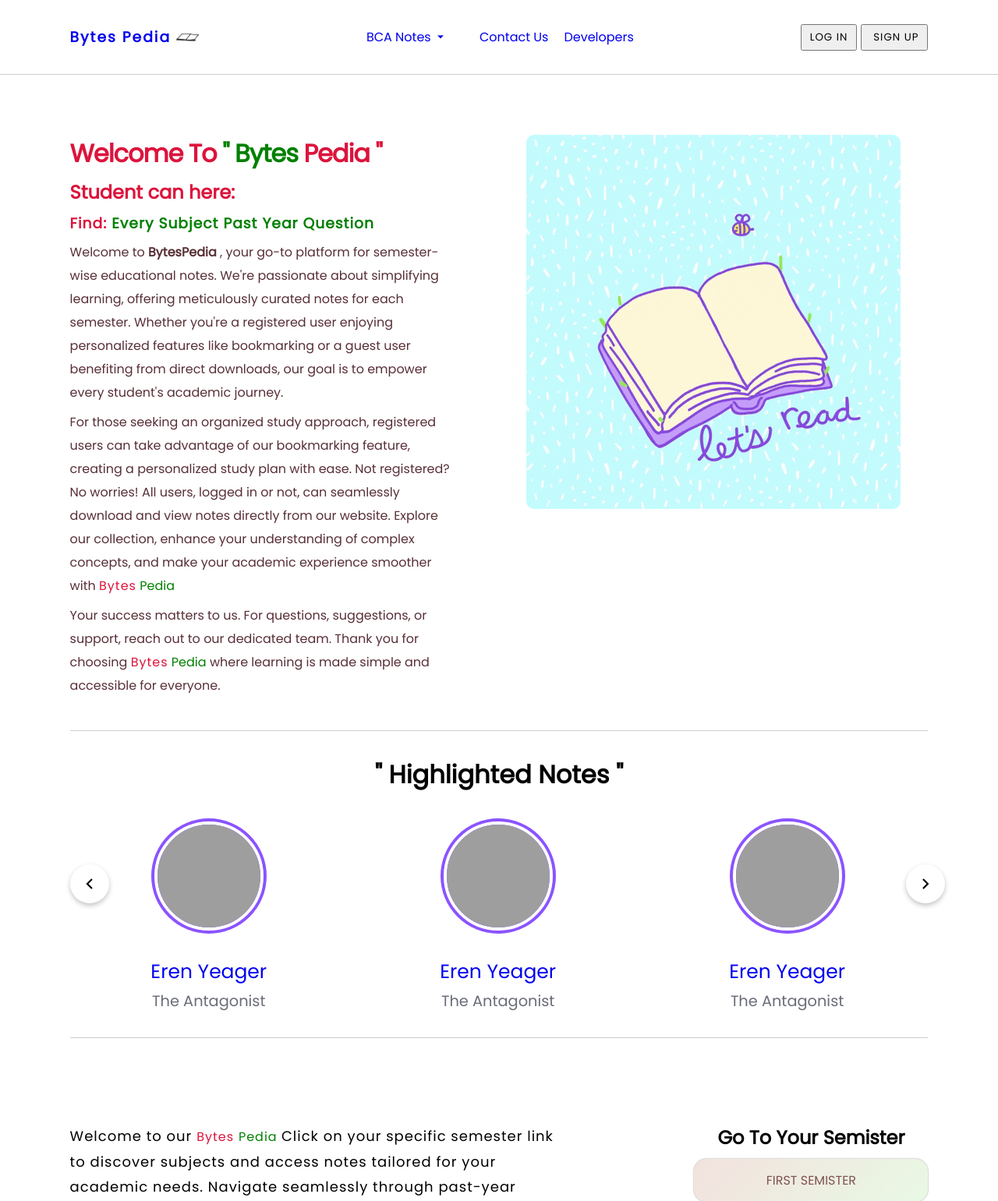
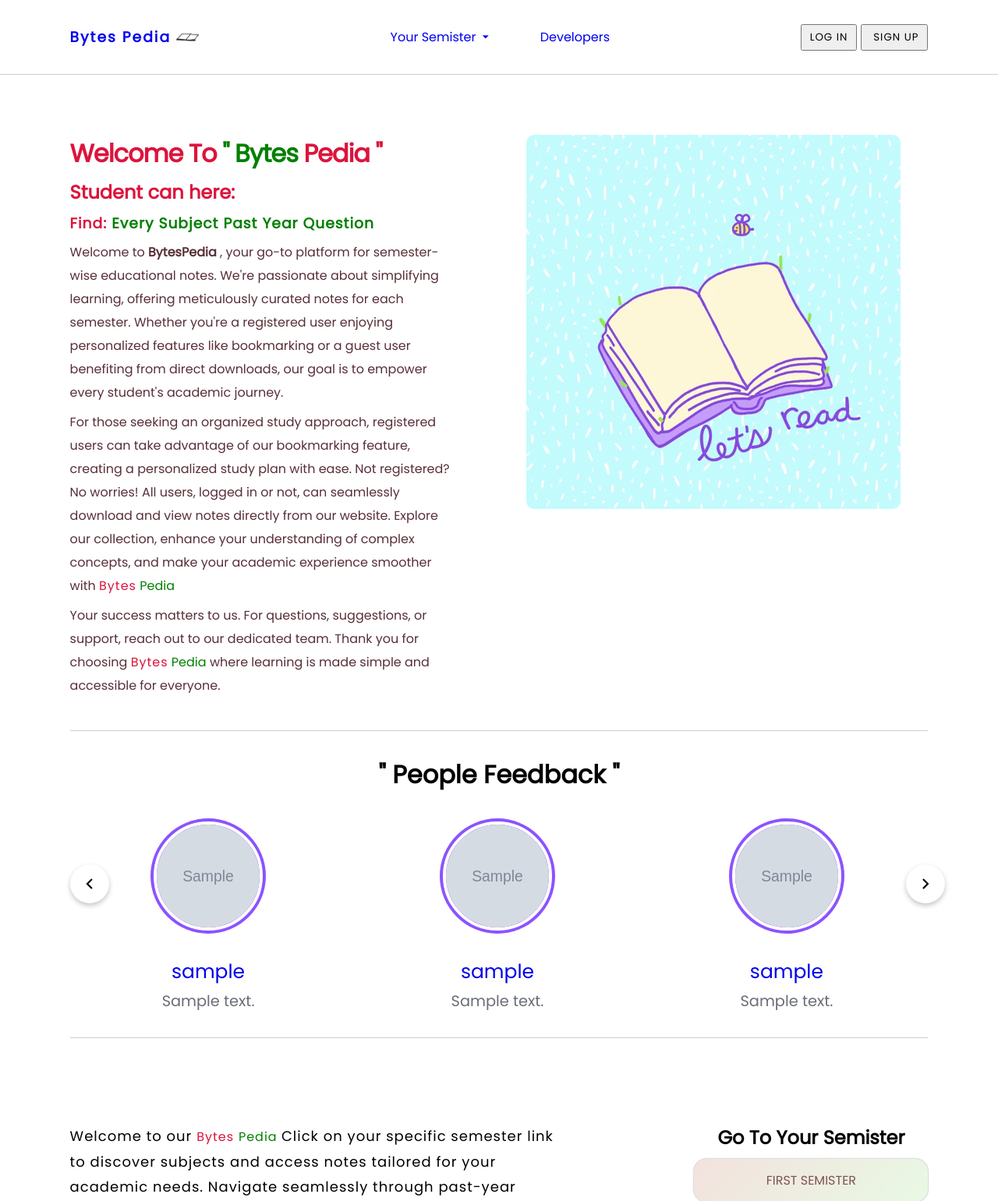
Before and after one commit to sautaboy/4th-sem-group-project, a Node server app: page / in a window 1280 px wide. Shown: the top 1541 px of the page at 78% size. Run offline with Node 20, Linux system fonts and the light colour scheme; tables that the repository leaves empty hold one stand-in row (values such as "Sample post"); grey boxes marked "Sample" are stand-in pictures; some libraries are stand-ins or nearby versions; grey boxes are pictures that could not be loaded.

Commit message:
peoples feedback has been added

```diff
--- a/public/javascripts/header.js
+++ b/public/javascripts/header.js
@@ -0,0 +1,25 @@
+
+// ham bar toggling
+document.querySelector(".ham-menu-button").addEventListener("click", function (e) {
+    document.querySelector(".phonoe-view-nav-list").classList.toggle("open")
+    document.querySelector(".ham-menu-button").classList.toggle("ri-menu-line");
+    document.querySelector(".ham-menu-button").classList.toggle("ri-close-line");
+})
+
+// feedback form closng showing
+
+let feedbackForm = document.querySelector("#feedback-form");
+let feedbackFormButton = document.querySelectorAll(".feedback-form-button")
+let closeFeedbackForm = document.querySelectorAll(".close-feedback-form")
+
+feedbackFormButton.forEach(function (e) {
+    e.addEventListener("click", function (e) {
+        feedbackForm.style.display = "flex"
+    })
+})
+
+closeFeedbackForm.forEach(function (e) {
+    e.addEventListener("click", function (e) {
+        feedbackForm.style.display = "none"
+    });
+})
--- a/public/stylesheets/header.css
+++ b/public/stylesheets/header.css
@@ -135,6 +135,83 @@ li.contact {
 }
 
 
+#feedback-form {
+    background: red;
+    margin-top: 6rem;
+    position: fixed;
+    z-index: 9;
+    height: 50vh;
+    width: 40%;
+    left: 50%;
+    top: 40%;
+    transform: translate(-50%, -50%);
+    display: flex;
+    flex-direction: column;
+    background: #222;
+    color: #222;
+    padding: 1rem;
+    height: fit-content;
+    border-radius: 10px;
+    gap: .5rem;
+    display: none;
+    z-index: 99999;
+
+    /* From https://css.glass */
+    background: rgba(255, 255, 255, 0);
+    border-radius: 16px;
+    box-shadow: 0 4px 30px rgba(0, 0, 0, 0.1);
+    backdrop-filter: blur(5px);
+    -webkit-backdrop-filter: blur(5px);
+    border: 1px solid rgba(255, 255, 255, 0.3);
+    border: black 1px solid;
+}
+
+#feedback-form h2 {
+    text-align: center;
+    padding: 1rem 0;
+    letter-spacing: 2px;
+}
+#feedback-form h3
+{
+    margin-bottom: 5px;
+}
+
+
+#feedback-option {
+    padding: 1rem;
+    cursor: pointer;
+    outline: none;
+}
+
+#feedback-form i {
+    position: absolute;
+    right: 10px;
+    top: 5px;
+    cursor: pointer;
+    font-size: 27px;
+}
+
+.feedback-form-button {
+    cursor: pointer;
+}
+
+
+
+#feedback-form textarea {
+    width: 100%;
+    /* background: red; */
+    padding: 1rem;
+    outline: none;
+    text-transform: capitalize;
+}
+
+#feedback-form button {
+    padding: .7rem;
+    cursor: pointer;
+    letter-spacing: 1px;
+    font-weight: bold;
+}
+
 
 
 
@@ -263,4 +340,8 @@ li.contact {
         text-transform: capitalize;
         margin-top: .5rem;
     }
+
+    #feedback-form {
+        width: 97%;
+    }
 }
--- a/routes/index.js
+++ b/routes/index.js
@@ -6,6 +6,7 @@ const localStrategy = require("passport-local")
 const flash = require('express-flash');
 
 const userPhotoModel = require("./userphoto")
+const feedbackModel = require('./feedback')
 
 const uploads = require("./multer");
 
@@ -38,6 +39,11 @@ passport.use(new localStrategy(
 
 /* GET home page. */
 router.get('/', async function (req, res, next) {
+
+  const feedback = await feedbackModel.find().populate("user")
+  console.log(feedback)
+
+
   try {
 
     // Check if the user is authenticated
@@ -50,12 +56,26 @@ router.get('/', async function (req, res, next) {
     }
 
     // Render the 'index' view with data
-    res.render('index', { title: 'Bytes Pedia', isAuthenticated, user });
+    res.render('index', { title: 'Bytes Pedia', isAuthenticated, user, feedback });
   } catch (err) {
     // Handle any errors that may occur during the database query or rendering
     console.error(err);
     res.status(500).send('Internal Server Error');
   }
+});
+
+router.post("/feedback", isLoggedIn, async function (req, res, next) {
+
+  const user = await userModel.findOne({ username: req.user.username });
+  const feedback = feedbackModel.create({
+    comment: req.body.comment,
+    user: user._id
+  })
+
+
+  user.feedback.push((feedback)._id);
+  user.save()
+  res.redirect("/")
 });
 
 
--- a/views/header.ejs
+++ b/views/header.ejs
@@ -17,7 +17,7 @@
 
     <ul id="center-nav-list">
         <li class="hover-bca-note">
-            <a href="#">BCA Notes
+            <a href="#">Your Semister
                 <i class="ri-arrow-down-s-fill"></i>
             </a>
 
@@ -26,7 +26,7 @@
                     <a href="/allSemisterPastYearQuestions">All Semister Past Year Questions</a>
                 </li>
                 <li>
-                    <a href="#">Exam Schedule</a>
+                    <a href="#">Exam Routine</a>
                 </li>
             </ul>
 
@@ -34,8 +34,9 @@
         </li>
 
         <li class="contact">
-            <a href="#">Contact Us
-            </a>
+            <% if(isAuthenticated) {%>
+                <a class="feedback-form-button">Feedback
+            <%}%>
         </li>
         <br>
         <li>
@@ -55,7 +56,7 @@
     <div id="navbar-buttons">
         <% if (isAuthenticated) { %>
             <a href="/user" class="user-profile-picture">
-                <img src="/images/userPhoto/<%= user.image %>" alt="<%= user.name %>'s Profile Image" width="200">
+                <img src="/images/userPhoto/<%= user.image %>" alt="<%= user.name %>'" width="200">
 
             </a>
             <% } else { %>
@@ -77,10 +78,12 @@
     <!-- this is for phoen view only -->
     <div class="phonoe-view-nav-list ">
         <a href="/">home</a>
-        <a href="#">notices</a>
         <a href="/allSemisterPastYearQuestions">all semister past year questions</a>
         <a href="/developer">Developers</a>
-        <a href="#">contact</a>
+        <% if(isAuthenticated) {%>
+            <a class="feedback-form-button">Feedback
+        <%}%>
+        </a>
 
         <ul class="phone-view-semister-list">
             <li>
@@ -166,22 +169,67 @@
                 <p> - you will have the bookmark features when you create an account -</p>
                 <% } %>
     </div>
+
+
 </header>
 
 
+<form action="feedback" method="post" id="feedback-form" enctype="multipart/form-data">
+     <!-- Add a hidden input field for the current URL -->
+  <input type="hidden" name="currentUrl" id="currentUrl" value="">
+    <i class="ri-close-line close-feedback-form"></i>
+    <h2>
+        Give Your Feedback or Suggestions 😊
+    </h2>
+
+    <select id="feedback-option">
+        <option value="">Rate Us</option>
+        <option value="best">✩ ✩ ✩</option>
+        <option value="notbad">✩ ✩</option>
+        <option value="needtoclear">✩</option>
+    </select>
+
+    <div class="feedback-comment">
+        <h3>Write Suggestions</h3>
+        <textarea name="comment" id="" cols="30" rows="10" placeholder="your must have write something..."></textarea>
+    </div>
+    <button>
+        Submit
+    </button>
+</form>
 
 
+<!-- Include jQuery library -->
+<script src="https://code.jquery.com/jquery-3.6.4.min.js"></script>
 
 <script>
-    document.querySelector(".ham-menu-button").addEventListener("click", function (e) {
-        document.querySelector(".phonoe-view-nav-list").classList.toggle("open")
-        document.querySelector(".ham-menu-button").classList.toggle("ri-menu-line");
-        document.querySelector(".ham-menu-button").classList.toggle("ri-close-line");
-    })
+    $(document).ready(function () {
+        // Set the current URL in the hidden input field
+        $("#currentUrl").val(window.location.href);
+
+        // Submit the form using AJAX
+        $("#feedback-form").submit(function (e) {
+            e.preventDefault();
+
+            $.ajax({
+                type: "POST",
+                url: "/feedback",
+                data: $(this).serialize(),
+                success: function (response) {
+                    // Handle success if needed
+                    console.log("Feedback submitted successfully");
+
+                    // Redirect to the original URL
+                    window.location.href = $("#currentUrl").val();
+                },
+                error: function (error) {
+                    // Handle error if needed
+                    console.error("Error submitting feedback", error);
+                }
+            });
+        });
+    });
+</script>
 
 
-
-
-
-
-</script>
+<script src="/javascripts/header.js"></script>
--- a/views/index.ejs
+++ b/views/index.ejs
@@ -73,76 +73,21 @@
 
         <div class="wrapper">
           <h1>
-            " Highlighted Notes "
+            " People Feedback "
           </h1>
           <!-- left arrow -->
           <i class="ri-arrow-left-s-line"></i>
 
           <ul class="carousel">
-            <a href="#" class="card">
-              <div class="img">
-                <img src="https://i.pinimg.com/564x/bc/1d/5a/bc1d5ac98c4ac16f14ad4083f0254feb.jpg" alt=""
-                  draggable="false" />
-              </div>
-              <h2>Eren Yeager</h2>
-              <span>The Antagonist</span>
-            </a>
-            <a href="#" class="card">
-              <div class="img">
-                <img src="https://i.pinimg.com/564x/0f/66/48/0f66486f2e23f367acf86d53f4207746.jpg" alt=""
-                  draggable="false" />
-              </div>
-              <h2>Eren Yeager</h2>
-              <span>The Antagonist</span>
-            </a>
-            <a href="#" class="card">
-              <div class="img">
-                <img src="https://i.pinimg.com/564x/48/90/79/489079d2add7bab6a2d7f7c128922b16.jpg" alt=""
-                  draggable="false" />
-              </div>
-              <h2>Eren Yeager</h2>
-              <span>The Antagonist</span>
-            </a>
-            <a href="#" class="card">
-              <div class="img">
-                <img src="https://i.pinimg.com/564x/1f/f7/f9/1ff7f99ab588d3238f5a977050b09299.jpg" alt=""
-                  draggable="false" />
-              </div>
-              <h2>Eren Yeager</h2>
-              <span>The Antagonist</span>
-            </a>
-            <a href="#" class="card">
-              <div class="img">
-                <img src="https://i.pinimg.com/564x/bc/1d/5a/bc1d5ac98c4ac16f14ad4083f0254feb.jpg" alt=""
-                  draggable="false" />
-              </div>
-              <h2>Eren Yeager</h2>
-              <span>The Antagonist</span>
-            </a>
-            <a href="#" class="card">
-              <div class="img">
-                <img src="https://i.pinimg.com/564x/0f/66/48/0f66486f2e23f367acf86d53f4207746.jpg" alt=""
-                  draggable="false" />
-              </div>
-              <h2>Eren Yeager</h2>
-              <span>The Antagonist</span>
-            </a>
-            <a href="#" class="card">
-              <div class="img">
-                <img src="https://i.pinimg.com/564x/48/90/79/489079d2add7bab6a2d7f7c128922b16.jpg" alt=""
-                  draggable="false" />
-              </div>
-              <h2>Eren Yeager</h2>
-              <span>The Antagonist</span>
-            </a>
-            <a href="#" class="card">
-              <div class="img">
-                <img src="https://i.pinimg.com/564x/1f/f7/f9/1ff7f99ab588d3238f5a977050b09299.jpg" alt=""
-                  draggable="false" />
-              </div>
-              <h2>Eren Yeager</h2>
-              <span>The Antagonist</span>
-            </a>
+            <% feedback.forEach(function(e){ %>
+              <a href="#" class="card">
+                <div class="img">
+                  <img src="/images/userPhoto/<%= e.user.image%>" alt="<%= e.user.name %>'" width="200">
+                </div>
+                <h2><%= e.user.username%></h2>
+                <span><%= e.comment%></span>
+              </a>
+              <% }) %>
           </ul>
           <i class="ri-arrow-right-s-line"></i>
         </div>
```
Also changed, not shown: routes/feedback.js (added, +20 -0 lines), routes/users.js (+6 -3 lines), public/images/userPhoto/79d0a29b-64d0-43d0-84e2-f7f806521e94.jpeg (added), public/images/userPhoto/93c241a2-b468-47ab-ac1c-04b2ab8e5c86.jpeg (added), public/images/userPhoto/994d9916-2680-4e17-a756-149beb21c4a0.jpeg (added), public/images/userPhoto/ac3b312a-34b1-4636-bdae-45b70118b27c.jpeg (added), public/images/userPhoto/c5d84f58-84e3-48f6-8a0f-dd893fd9047d.jpeg (added), public/images/userPhoto/c783cc60-067c-40ae-8c33-bce4deec0a8b.png (added), public/images/userPhoto/c7d0ba29-cf63-4f3b-ba57-f5243513a77a.jpeg (added), public/images/userPhoto/d2ab2ae6-7059-45f7-960e-13532f1f3a78.png (added), public/images/userPhoto/d328e049-74d4-4452-8cf2-9663c3dc4f72.jpeg (added).
